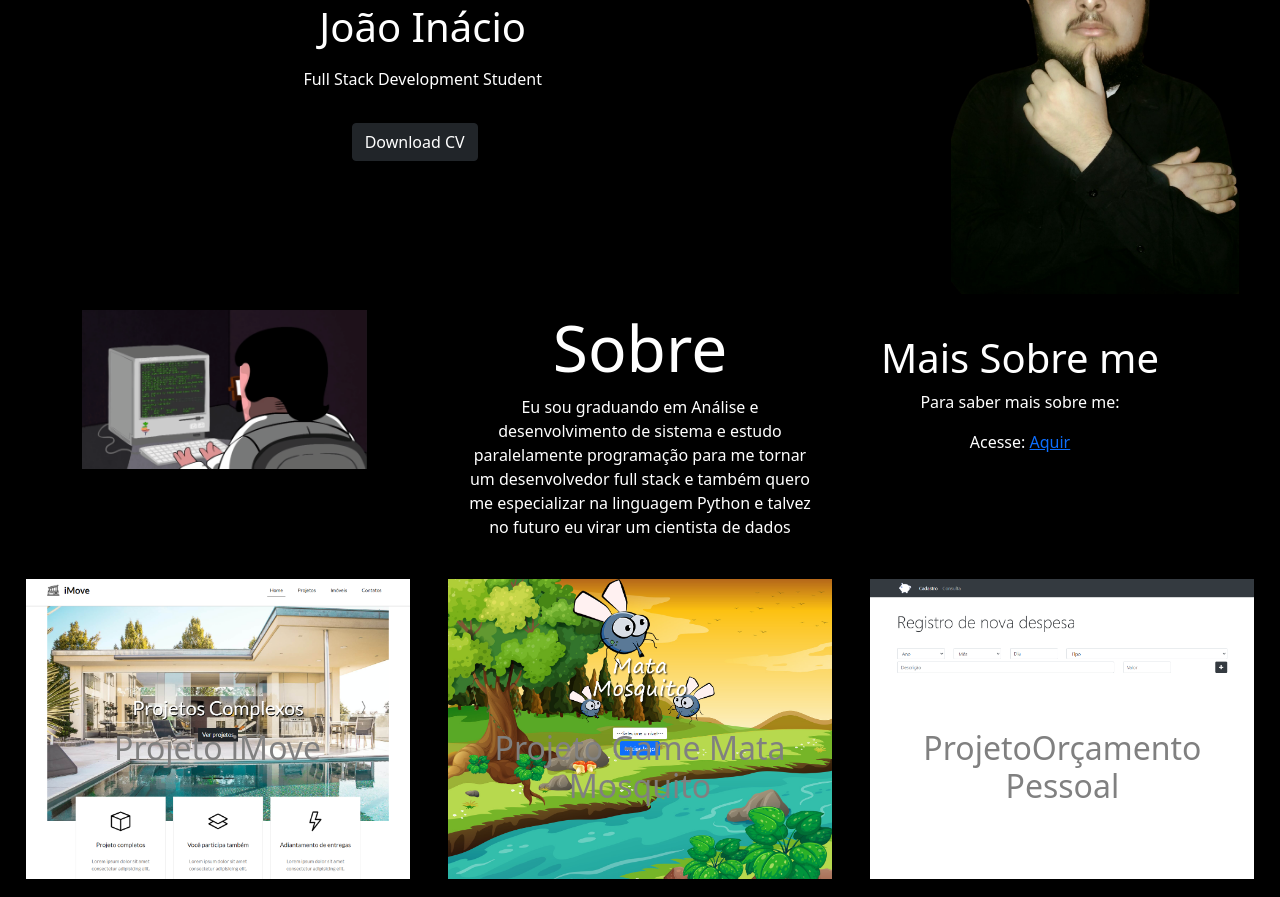
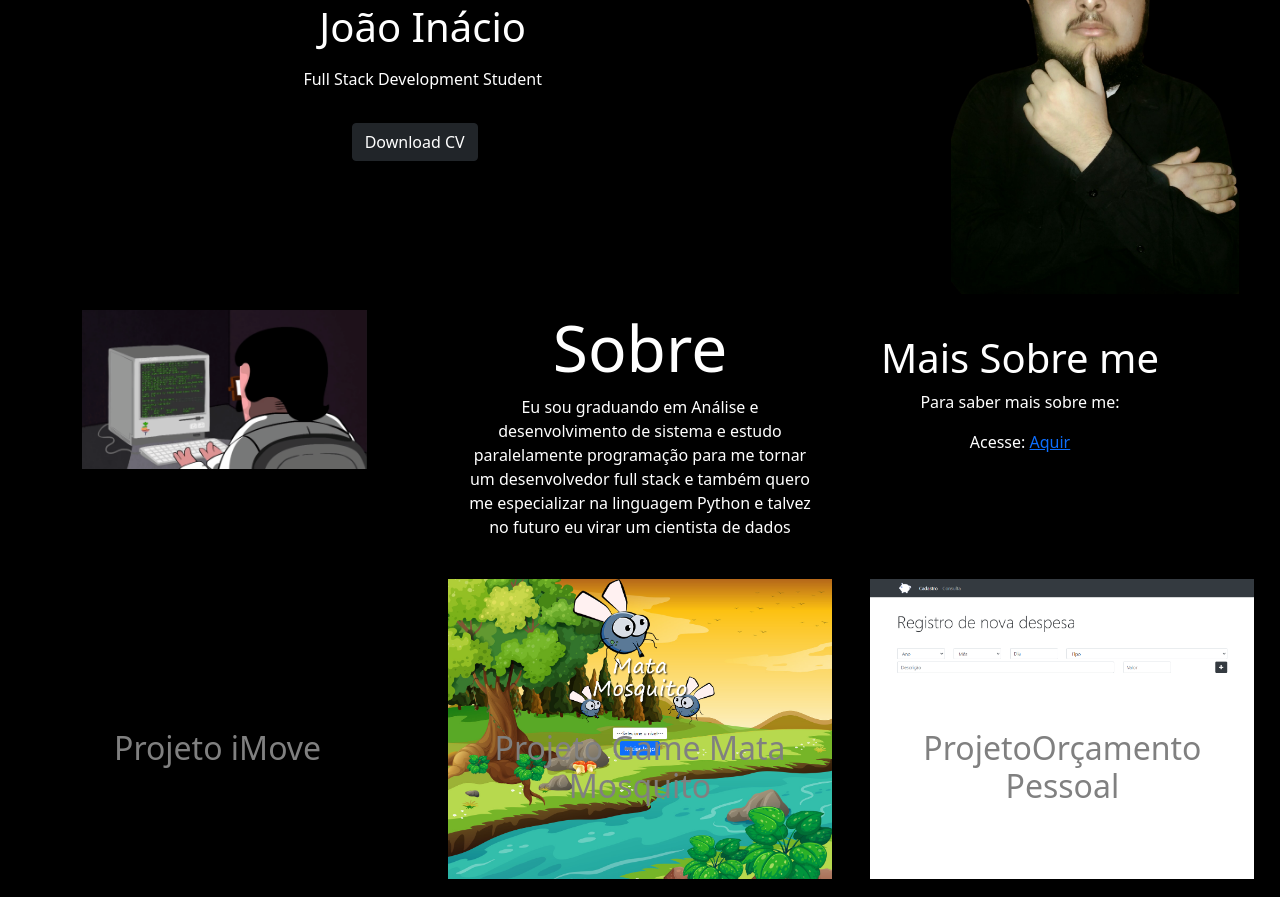
Before and after one commit to Joao-Inacio/meu-portfolio, a plain HTML site: page index.html in a window 1280 px wide. Shown: the part 197-1094 px from the top of the page. Drawn offline with nearby package versions, Linux system fonts and the light colour scheme; grey boxes are pictures that could not be loaded.

Commit message:
Update style.css

```diff
--- a/css/style.css
+++ b/css/style.css
@@ -154,7 +154,6 @@ body {
         height: 300px;
         margin-left: 2%;
         margin-right: 1%;
-        background-image: url('../img/projeto1.png')!important;
         background-position: center;
         background-size: cover;
         /* background-attachment: fixed; */
```
